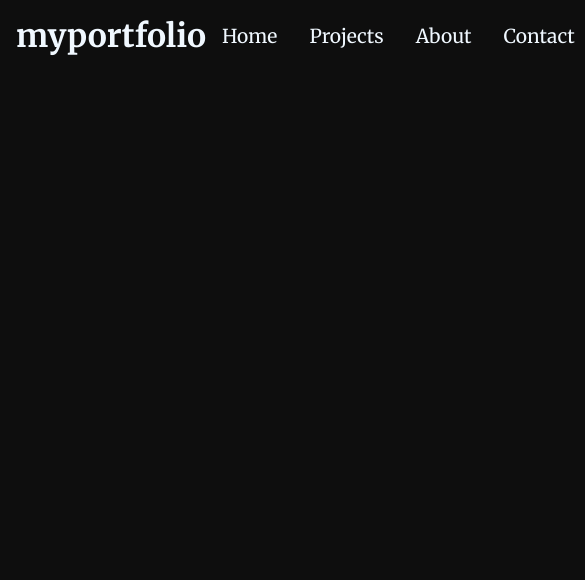
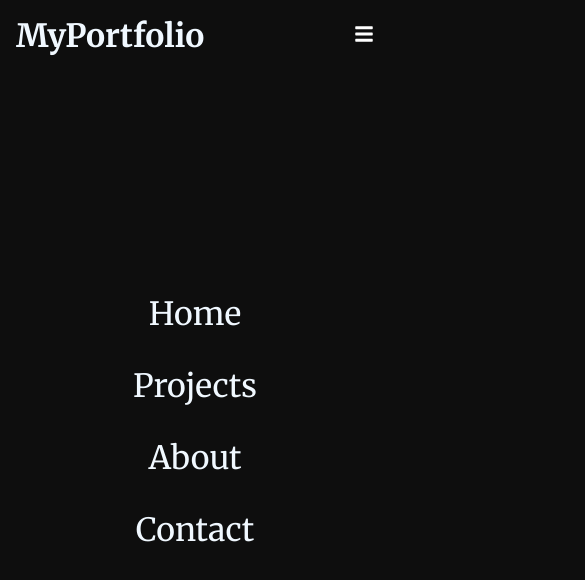
Before and after one commit to Thanushan1523/PORTFOLIO-REACT-CODECURLIEWITHCU, a React (Create React App) app: page / in a window 390 px wide. Shown: the top 580 px of the page, 585 px wide, since content can reach past the window. Built offline with nearby package versions, Linux system fonts and the light colour scheme.

Commit message:
NavBar cset it up -vedio 02

```diff
--- a/package.json
+++ b/package.json
@@ -8,6 +8,7 @@
     "@testing-library/user-event": "^13.2.1",
     "react": "^18.3.1",
     "react-dom": "^18.3.1",
+    "react-icons": "^5.4.0",
     "react-router-dom": "^7.0.2",
     "react-scripts": "5.0.1",
     "web-vitals": "^2.1.0"
--- a/src/components/NavBar.css
+++ b/src/components/NavBar.css
@@ -17,3 +17,30 @@
     padding: 1rem;
 
 }
+
+.hamburger{
+    display: initial;
+
+}
+
+@media screen and  (max-width: 1040px){
+.nav-menu{
+    flex-direction: column;
+    justify-content: center;
+    align-items: center;
+    width: 100%;
+    height: 100vh;
+    background-color: rgba(0,0,0,0,0.9);
+    position: absolute;
+    top: 0;left: 0;
+    z-index: -3;
+
+}
+
+.nav-menu li {
+    padding:1rem 0;
+}
+.nav-menu li a{
+    font-size: 2rem;
+}
+}
--- a/src/components/NavBar.jsx
+++ b/src/components/NavBar.jsx
@@ -1,13 +1,15 @@
 import React from 'react';
 import { Link } from 'react-router-dom';
 import "./NavBar.css"
+import {FaBars} from "react-icons/fa"
 
 const NavBar = () => {
   return (
     <div className='header'>
         <Link to ="/">
-        <h1>myportfolio</h1>
+        <h1>MyPortfolio</h1>
         </Link>
+        <div className='hamburger'><FaBars size={20} style={{color:"white"}}/></div>
         <ul className='nav-menu'>
             <li><Link to ="/">Home</Link></li>
             <li><Link to ="/projects">Projects</Link></li>
@@ -21,4 +23,4 @@
   )
 }
 
-export default NavBar
+export default NavBar;
--- a/src/index.css
+++ b/src/index.css
@@ -44,6 +44,7 @@
 }
 
 
+
 /* body {
   margin: 0;
   font-family: -apple-system, BlinkMacSystemFont, 'Segoe UI', 'Roboto', 'Oxygen',
```
Also changed, not shown: 1 other file (tests, documents, lock files or other folders).
